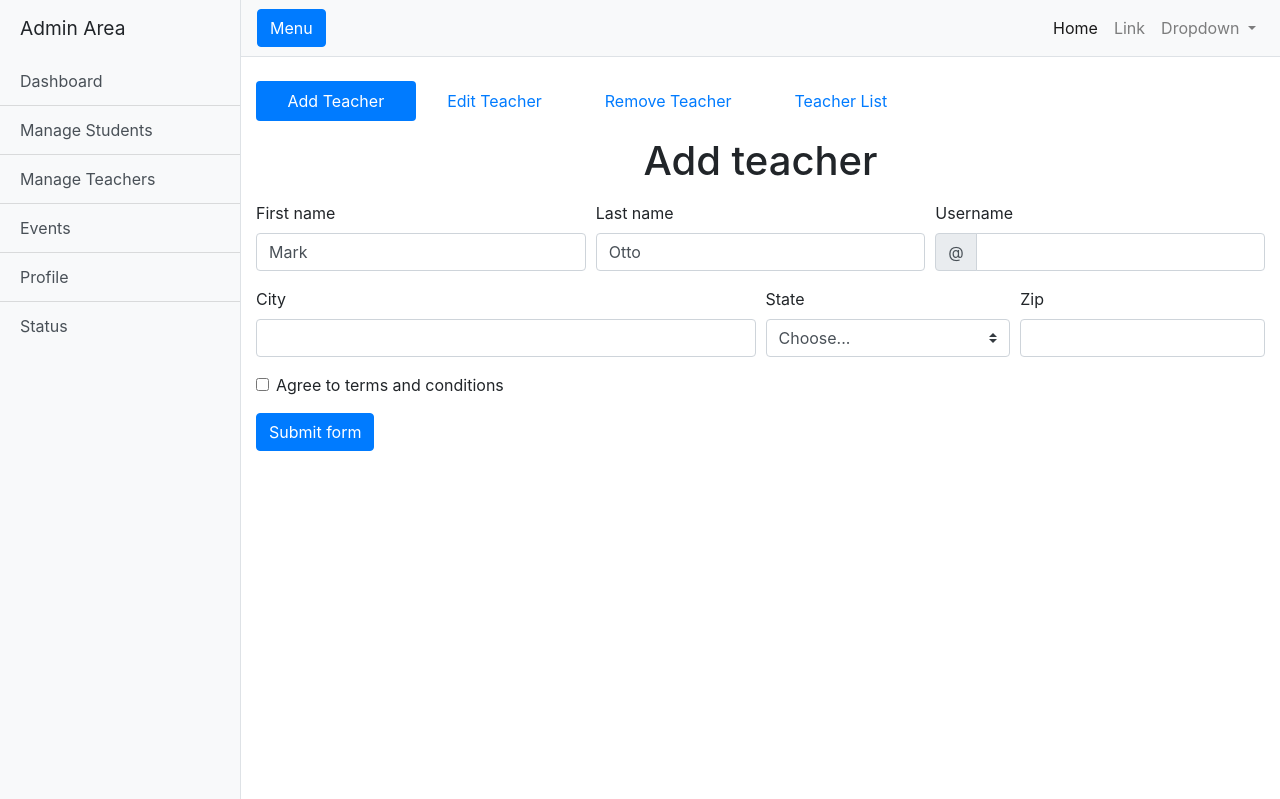
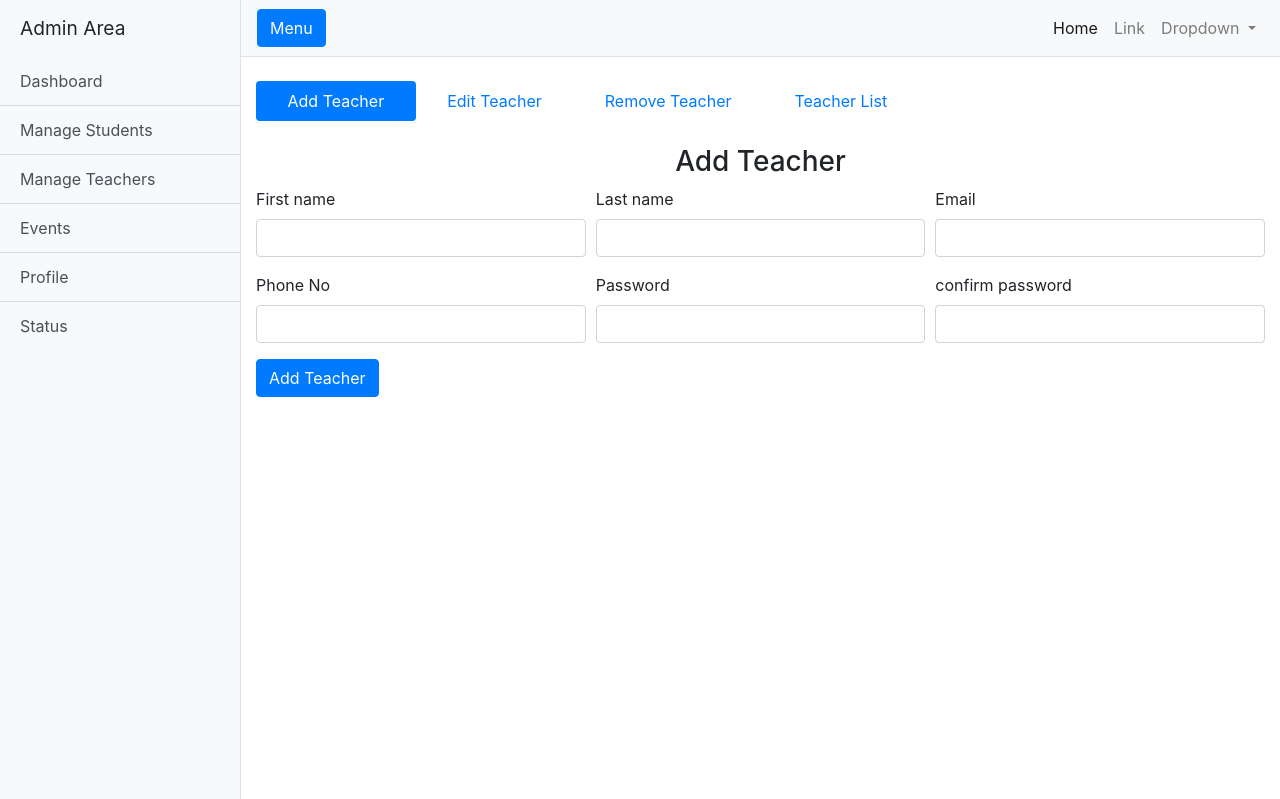
Before and after one commit to Osada97/class-management-system, a PHP site: page /admin/addteacher.php in a window 1280 px wide. Shown: the top 799 px of the page. Run offline with PHP 8.4, Linux system fonts and the light colour scheme.

Commit message:
teacher components added

```diff
--- a/admin/addteacher.php
+++ b/admin/addteacher.php
@@ -1,54 +1,59 @@
 <?php include ("../inc/header.php"); ?>
 <?php include ("../inc/admin_header.php");?>
 <?php include "../inc/adnav.php"; ?>
+
     <div class="container">
-    <h1 class="text-center mb-3 mt-3">Add teacher</h1>
-    <form>
+        <h3 class="text-center mt-4 mb-40">Add Teacher</h3>
+        <form class="needs-validation" novalidate action="addteacher.php" method="POST">
             <div class="form-row">
                 <div class="col-md-4 mb-3">
-                <label for="validationDefault01">First name</label>
-                <input type="text" class="form-control" id="validationDefault01" value="Mark" required>
+                    <label for="validationCustom01">First name</label>
+                    <input type="text" name="firstname" class="form-control" id="validationCustom01"  required>
+                    <div class="valid-feedback">
+                        Looks good!
+                    </div>
                 </div>
                 <div class="col-md-4 mb-3">
-                <label for="validationDefault02">Last name</label>
-                <input type="text" class="form-control" id="validationDefault02" value="Otto" required>
+                    <label for="validationCustom02">Last name</label>
+                    <input type="text" name="lastname" class="form-control" id="validationCustom02"  required>
+                    <div class="valid-feedback">
+                        Looks good!
+                    </div>
                 </div>
                 <div class="col-md-4 mb-3">
-                <label for="validationDefaultUsername">Username</label>
-                <div class="input-group">
-                    <div class="input-group-prepend">
-                        <span class="input-group-text" id="inputGroupPrepend2">@</span>
-                    </div>
-                    <input type="text" class="form-control" id="validationDefaultUsername"  aria-describedby="inputGroupPrepend2" required>
+                    <label for="validationCustom02">Email</label>
+                    <input type="email" name="email" class="form-control" id="validationCustom02"  required>
+                    <div class="valid-feedback">
+                        Looks good!
                     </div>
                 </div>
             </div>
             <div class="form-row">
-            <div class="col-md-6 mb-3">
-                <label for="validationDefault03">City</label>
-                <input type="text" class="form-control" id="validationDefault03" required>
-            </div>
-            <div class="col-md-3 mb-3">
-                <label for="validationDefault04">State</label>
-                <select class="custom-select" id="validationDefault04" required>
-                    <option selected disabled value="">Choose...</option>
-                    <option>...</option>
-                </select>
-            </div>
-            <div class="col-md-3 mb-3">
-                <label for="validationDefault05">Zip</label>
-                <input type="text" class="form-control" id="validationDefault05" required>
+                <div class="col-md-4 mb-3">
+                    <label for="validationCustom03">Phone No</label>
+                    <input type="text" class="form-control" id="validationCustom03"  required>
+                    <div class="invalid-feedback">
+                        Please provide a valid Phone No
                     </div>
                 </div>
-        <div class="form-group">
-            <div class="form-check">
-                <input class="form-check-input" type="checkbox" value="" id="invalidCheck2" required>
-                <label class="form-check-label" for="invalidCheck2">
-                    Agree to terms and conditions
-                </label>
+
+                <div class="col-md-4 mb-3">
+                    <label for="validationCustom03">Password</label>
+                    <input type="password" name="password" class="form-control"  id="validationCustom03" required>
+                    <div class="invalid-feedback">
+                        Password filed is required!
                     </div>
                 </div>
-        <button class="btn btn-primary" type="submit">Submit form</button>
+                <div class="col-md-4 mb-3">
+                    <label for="validationCustom03">confirm password</label>
+                    <input type="password" name="cpassword" class="form-control" id="validationCustom03" required>
+                    <div class="invalid-feedback">
+                        Please Check Your Password
+                    </div>
+                </div>
+            </div>
+
+            <button class="btn btn-primary" type="submit">Add Teacher</button>
         </form>
     </div>
 
--- a/inc/admin_header.php
+++ b/inc/admin_header.php
@@ -75,7 +75,7 @@
         <div class="collapse navbar-collapse" id="navbarSupportedContent">
           <ul class="navbar-nav ml-auto mt-2 mt-lg-0">
             <li class="nav-item active">
-              <a class="nav-link" href="#">Home <span class="sr-only">(current)</span></a>
+              <a class="nav-link" href="../index.php">Home <span class="sr-only">(current)</span></a>
             </li>
             <li class="nav-item">
               <a class="nav-link" href="#">Link</a>
--- a/teacher/teacher_dashboard.php
+++ b/teacher/teacher_dashboard.php
@@ -2,6 +2,6 @@
 <div class="container-fluid">
     <h1 class="mt-4">Dashboard</h1>
 </div>
+<?php include_once 'tnav.php';?>
 
-
-    <?php include('./teacher_footer.php') ?>
+<?php include('./teacher_footer.php') ?>
--- a/teacher/teacher_header.php
+++ b/teacher/teacher_header.php
@@ -53,8 +53,8 @@
       <div class="sidebar-heading">Teacher's Area</div>
       <div class="list-group list-group-flush">
         <a href="#" class="list-group-item list-group-item-action bg-light">Dashboard</a>
+        <a href="#" class="list-group-item list-group-item-action bg-light">Manage Courses</a>
         <a href="#" class="list-group-item list-group-item-action bg-light">Manage Students</a>
-        <a href="#" class="list-group-item list-group-item-action bg-light">Manage Courses</a>
         <a href="#" class="list-group-item list-group-item-action bg-light">Events</a>
         <a href="#" class="list-group-item list-group-item-action bg-light">Profile</a>
         <a href="#" class="list-group-item list-group-item-action bg-light">Status</a>
```
Also changed, not shown: teacher/tcourse.php (added, +71 -0 lines), teacher/tnav.php (added, +22 -0 lines). Lines whose indentation alone changed are shown as unchanged.
